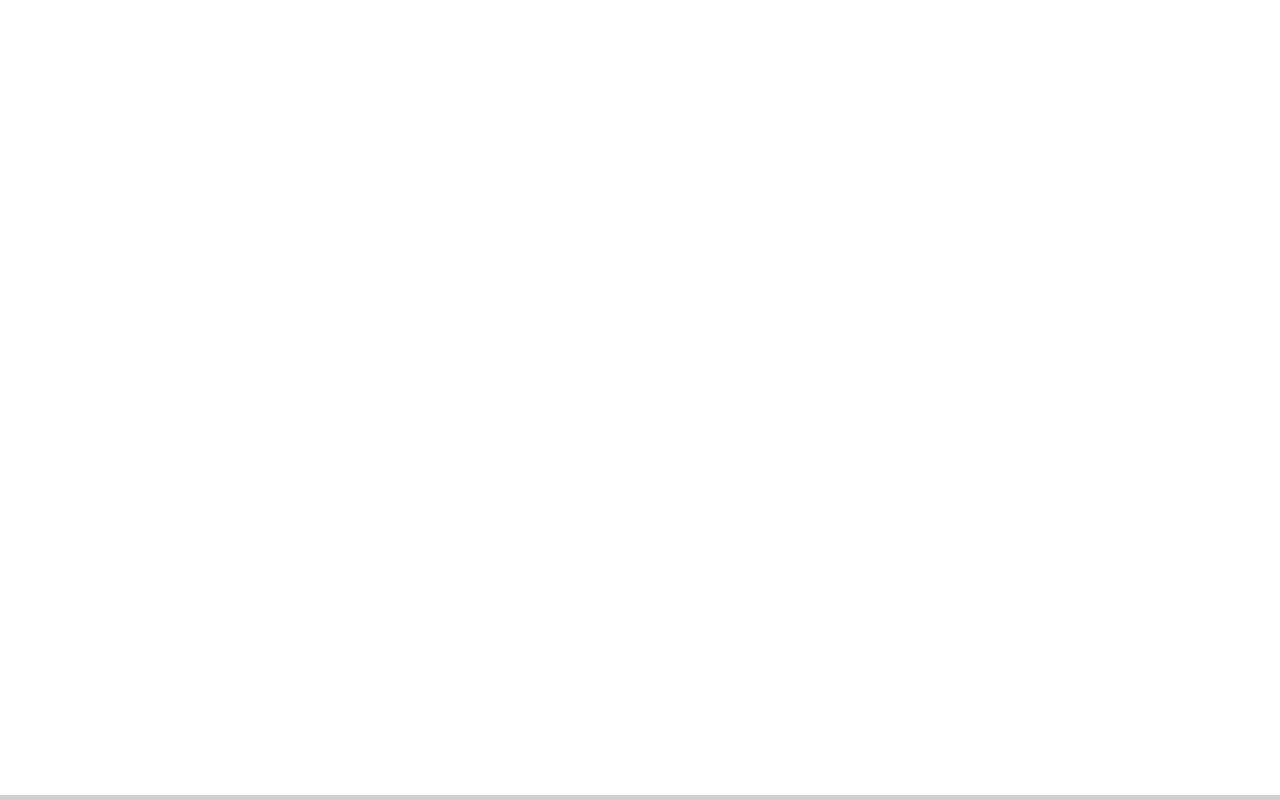
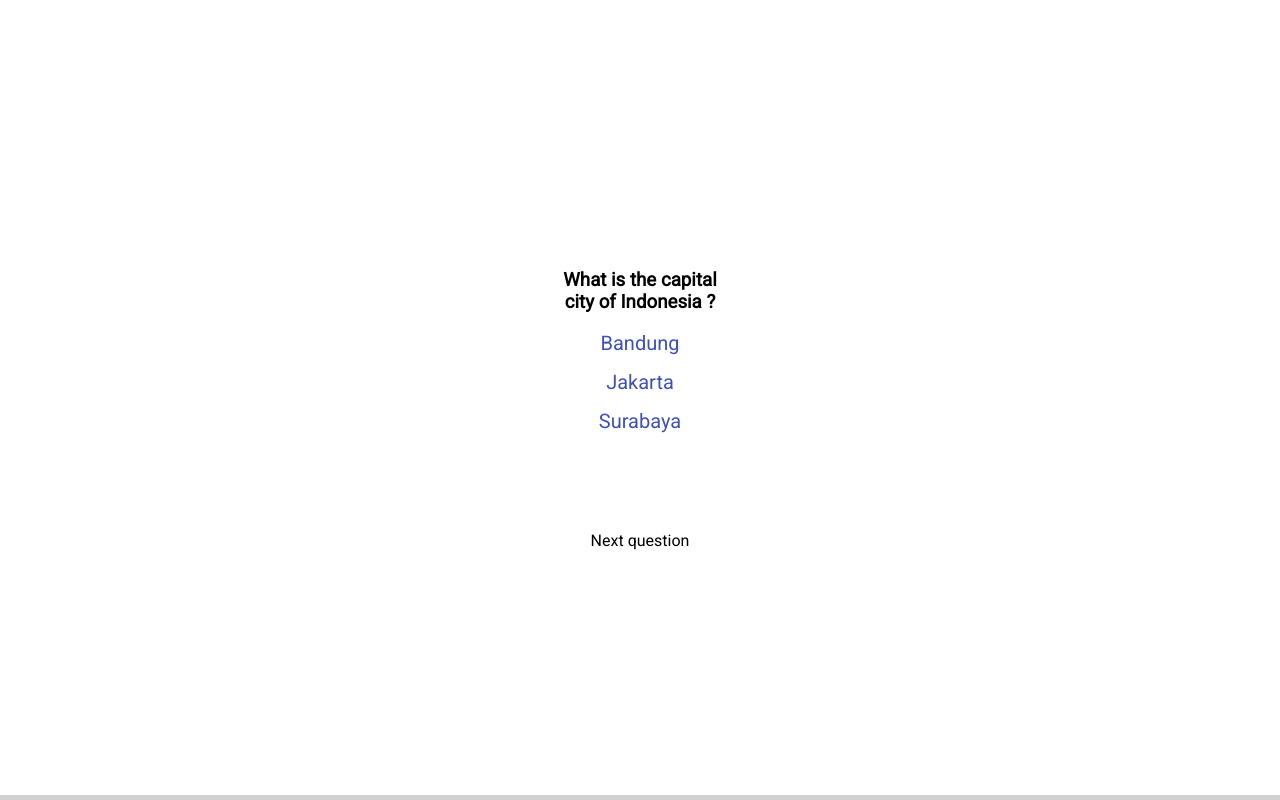
Before and after one commit to YudhaYuki/quizzer-jquery, a plain HTML site: page index.html in a window 1280 px wide. Both pictures are taken after a click on the element "Start Quiz". Drawn offline with Linux system fonts and the light colour scheme.

Commit message:
jQuery - show first panels and styling

```diff
--- a/css/style.css
+++ b/css/style.css
@@ -40,6 +40,35 @@ body {
     color: #fff;
 }
 
+.panel_two .wrapper,
+.panel_three .wrapper,
+.panel_four .wrapper,
+.panel_five .wrapper {
+    display: none;
+}
+
+/* QUESTION */
+.options {
+    height: 200px;
+}
+
+.options div {
+    /* display: none; */
+    margin-bottom: 15px;
+    font-size: 20px;
+    color: #3f51b5;
+    transition: all .2s ease;
+}
+
+.option div.active {
+    color: #007fff;
+    background: #313131;
+}
+
+.next_question {
+    cursor: pointer;
+}
+
 
 /* PROGRESS BAR AND ERROR */
 
--- a/index.html
+++ b/index.html
@@ -34,7 +34,13 @@
         <!-- PANEL 2-->
         <div class="item panel_two hidden" data-panel="1">
             <div class="wrapper">
-                Quiz Two
+                <h3>What is the capital city of Indonesia ?</h3>
+                <div class="options">
+                    <div>Bandung</div>
+                    <div>Jakarta</div>
+                    <div>Surabaya</div>
+                </div>
+                <div class="next_question">Next question</div>
             </div>
         </div>
 
--- a/js/main.js
+++ b/js/main.js
@@ -20,9 +20,23 @@ $(document).ready(function() {
 
             current.find('.wrapper').animate({left:"-=100px", opacity:0}, 500, function() {
 
+                // Hide current
                 current.addClass('hidden');
 
+                // Show next
+                var next = $('div[data-panel="'+ position +'"]');
+                next.removeClass('hidden');
+                showNext(next);
             });
+
+            this.showNext = function(next) {
+                var wrapper = next.find('.wrapper');
+
+                wrapper.fadeIn('500', function() {
+                    //
+
+                });
+            }
 
         }
 
```
